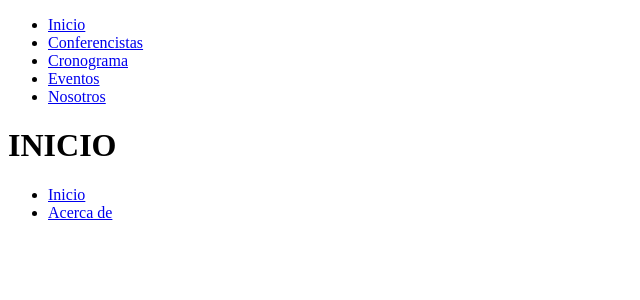
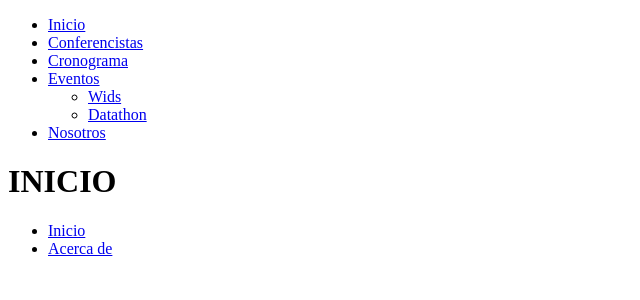
Before and after one commit to Taws-Espol/wids-website, a React (Vite) app: page / in a window 1280 px wide. Shown: the top 300 px of the page, without its empty margins (0-640 px from the left). Built offline with nearby package versions, Linux system fonts and the light colour scheme.

Commit message:
Update NavBar

```diff
--- a/src/shared/NavBar.jsx
+++ b/src/shared/NavBar.jsx
@@ -8,6 +8,10 @@ function Navbar() {
         <li><Link to="/conferencistas">Conferencistas</Link></li>
         <li><Link to="/cronograma">Cronograma</Link></li>
         <li><Link to="/eventos">Eventos</Link></li>
+        <ul>
+          <li><Link to="/eventos">Wids</Link></li>
+          <li><Link to="/eventos">Datathon</Link></li>
+        </ul>
         <li><Link to="/nosotros">Nosotros</Link></li>
       </ul>
     </nav>
```
